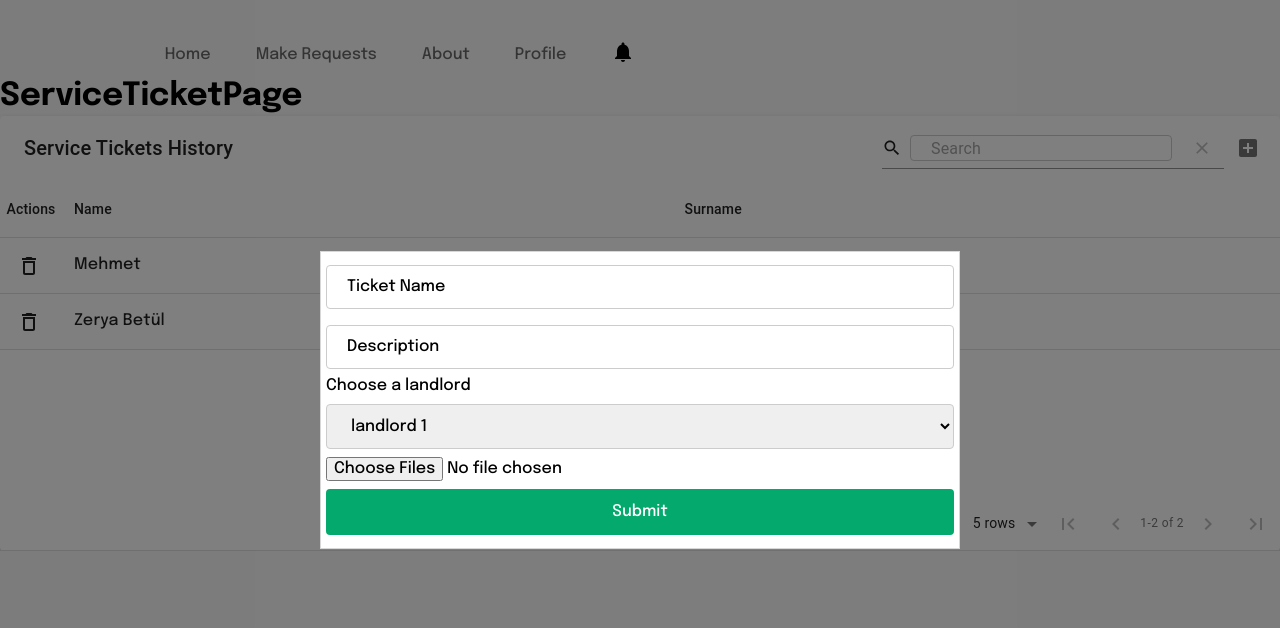
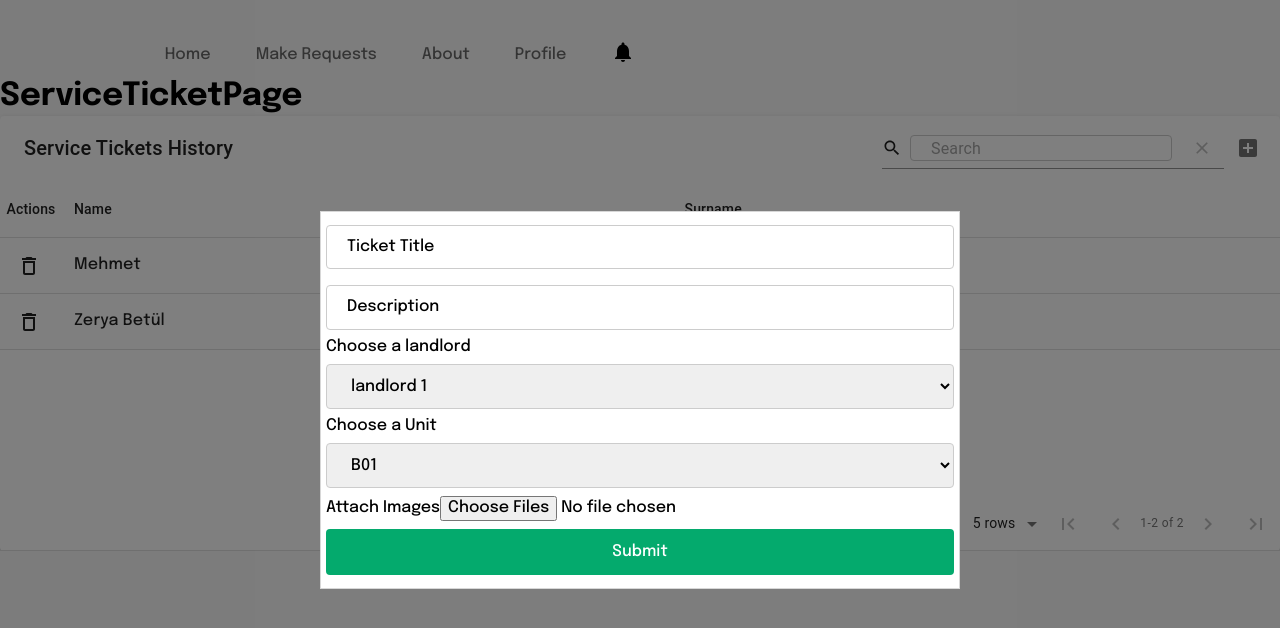
Before and after one commit to sarang2551/tenantFrontend, a React (Create React App) app: page /serviceTicketPage in a window 1280 px wide. Both pictures are taken after a click on the button 1248 px from the left and 148 px from the top of the page. Shown: the top 628 px of the page. Built offline with nearby package versions, Linux system fonts and the light colour scheme.

Commit message:
Connected Service Ticket Addition To Backend

```diff
--- a/src/components/tenantComponents/STForm.js
+++ b/src/components/tenantComponents/STForm.js
@@ -1,21 +1,42 @@
 import React, { useState, useEffect } from 'react';
 import {useForm} from 'react-hook-form'
 import "./st_form_style.css"
+import axios from "axios"
 
 const ServiceTicketForm = () => {
   const { register, handleSubmit, watch, formState: { errors } } = useForm();
+  const [landlordOptions, setLandlordOptions] = useState([{landlordName:"landlord 1",landlordID:"ll1"}]); // change this to an empty object later
+  const [unitOptions,setUnitOptions] = useState([{unitID:"B01"}])
+  const onSubmit = async(data) => {
+    // handle submission of serviceTicket
+    // var document = {
+                // "tenantID":"Sarang",check
+                // "description":"", check
+                // "images":[], check
+                // "title":"", check
+                // "landlordName":"", check
+                // "landlordID":"", check
+                // "tenantName":"testID", check
+                // "unitID":"" check
+                // }
+                const {title,description,images} = data
+                var {landlordID, landlordName} = landlordOptions[data.landlordIdx];
+                var {unitID} = unitOptions[data.unitIdx]
+                var tenantName = "test"
+                var tenantID = "testID"
+                const serviceTicketObject = {tenantName,tenantID,unitID,landlordID,landlordName,title,description,images}
+                const result = await axios.post("http://localhost:8000/tenant/addServiceTicket",serviceTicketObject)
+                console.log(result)
+  }
 
-  const onSubmit = data => {
-    // handle submission of serviceTicket
-    console.log(data)
-  }
-  const [options, setOptions] = useState([{label:"landlord 1"}]);
 //   useEffect(() => {
 //     const fetchData = async () => {
 //       try {
-//         const response = await fetch('https://localhost:3000/getLandlordList');
+//         const response = await fetch('https://localhost:8000/tenant/getLandlordList');
 //         const data = await response.json();
-//         setOptions(data);
+//         setLandlordOptions(data);
+//         const unitResponse = await fetch('http://localhost:8000/tenant/getUnitsList)
+//          const unitData = await unitResponse.json();
 //       } catch (error) {
 //         console.error('Error fetching dropdown options:', error);
 //       }
@@ -26,31 +47,41 @@ const ServiceTicketForm = () => {
 
   return (
     <form onSubmit={handleSubmit(onSubmit)}>
-    <input type='text' defaultValue="Ticket Name" {...register("ticket_name", { required: true })} />
+    <input type='text' defaultValue="Ticket Title" {...register("title", { required: true })} />
     <br/>
     <input type='text' defaultValue="Description" {...register("description", { required: true })} />
     <br/>
     <label>
     Choose a landlord
-    <select id="landlord_selection">
-        {options.map((option) => (
-          <option key={option.id} value={option.value}>
-            {option.label}
+    <select id="landlord_selection" {...register("landlordIdx", { required: true })}>
+        {landlordOptions.map((option,idx) => (
+          <option key={idx} value={idx} >
+            {option.landlordName}
+          </option>
+        ))}
+      </select>
+    Choose a Unit
+      <select id="unit_selection" {...register("unitIdx", { required: true })}>
+        {unitOptions.map((option,idx) => (
+          <option key={idx} value={idx} >
+            {option.unitID}
           </option>
         ))}
       </select>
     </label>
-
+      Attach Images
       <input
             type="file"
             id="fileInput"
             multiple
-            {...register("documents", { required: true })}
+            {...register("images", { required: true })}
         />
         <input type="submit" />
       {errors.ticket_name && <span>Name is required</span>}
       {errors.description && <span>Description is required</span>}
-      {errors.documents && <span>At least one document is required</span>}
+      {errors.unitIdx && <span>A Unit needs to be selected</span>}
+      {errors.landlordIdx && <span>A Landlord needs to be selected</span>}
+      {/* {errors.documents && <span>At least one document is required</span>} */}
     </form>
   );
 
```
